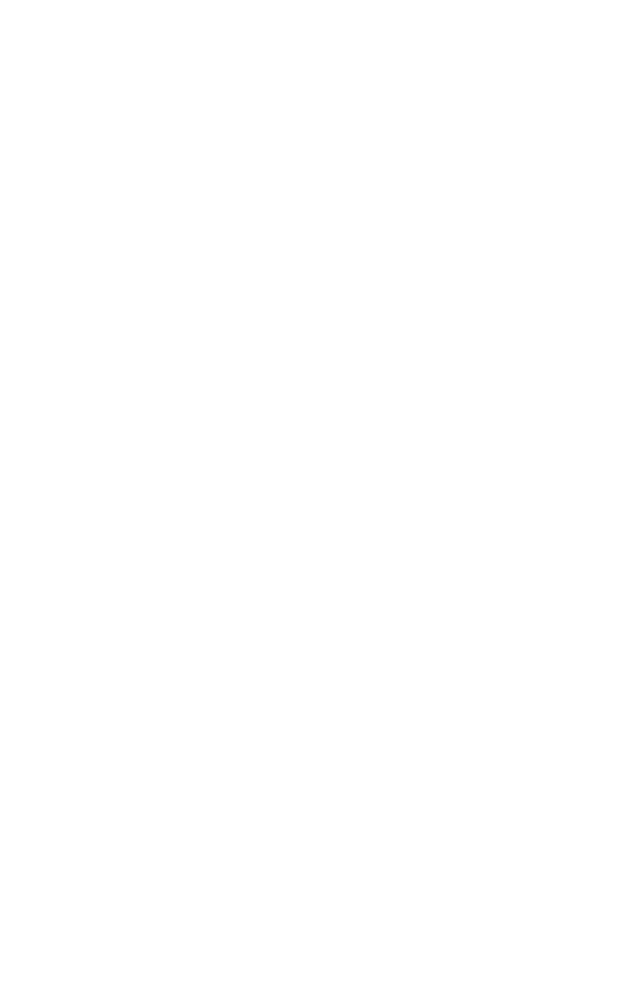
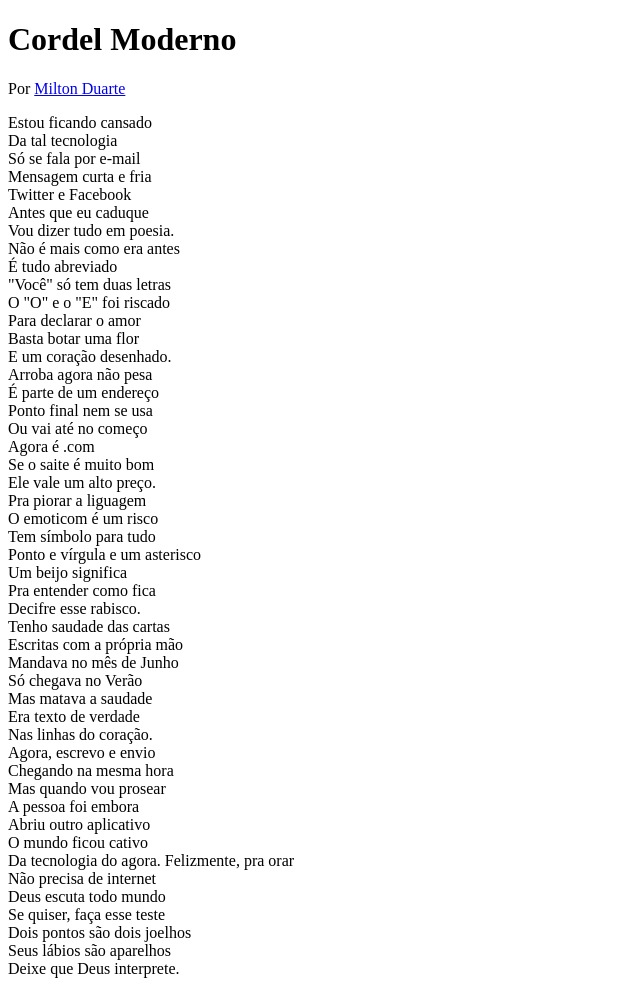
Before and after one commit to Mateusfreitas12/html-css, a plain HTML site: page desafios/d012/index.html in a window 1280 px wide. Shown: the whole page, without its empty margins (0-640 px from the left). Before the commit the page ends 800 px from the top, so only its background shows below. Drawn offline with Linux system fonts and the light colour scheme.

Commit message:
criei um novo projeto

```diff
--- /dev/null
+++ b/desafios/d012/estilo/style.css
@@ -0,0 +1 @@
+@charset "UTF-8";
--- a/desafios/d012/index.html
+++ b/desafios/d012/index.html
@@ -3,9 +3,78 @@
 <head>
     <meta charset="UTF-8">
     <meta name="viewport" content="width=device-width, initial-scale=1.0">
-    <title>Cordel</title>
+    <link rel="stylesheet" href="estilo/style.css">
+    <title>Cordel Moderno</title>
 </head>
 <body>
+    <h1>Cordel Moderno</h1>
+    <p>
+        Por <a href="https://www.recantodasletras.com.br/poesias/3186743">Milton Duarte</a>
+    </p>
 
+    <header>
+        Estou ficando cansado<br>
+        Da tal tecnologia<br>
+        Só se fala por e-mail<br>
+        Mensagem curta e fria<br>
+        Twitter e Facebook<br>
+        Antes que eu caduque<br>
+        Vou dizer tudo em poesia.
+    </header>
+
+    <header>
+        Não é mais como era antes<br>
+        É tudo abreviado<br>
+        "Você" só tem duas letras<br>
+        O "O" e o "E" foi riscado<br>
+        Para declarar o amor<br>
+        Basta botar uma flor<br>
+        E um coração desenhado.
+    </header>
+
+    <header>
+        Arroba agora não pesa<br>
+        É parte de um endereço<br>
+        Ponto final nem se usa<br>
+        Ou vai até no começo<br>
+        Agora é .com<br>
+        Se o saite é muito bom<br>
+        Ele vale um alto preço.<br>
+        Pra piorar a liguagem<br>
+        O emoticom é um risco<br>
+        Tem símbolo para tudo<br>
+        Ponto e vírgula e um asterisco<br>
+        Um beijo significa<br>
+        Pra entender como fica<br>
+        Decifre esse rabisco.
+    </header>
+
+    <header>
+        Tenho saudade das cartas<br>
+        Escritas com a própria mão<br>
+        Mandava no mês de Junho<br>
+        Só chegava no Verão<br>
+        Mas matava a saudade<br>
+        Era texto de verdade<br>
+        Nas linhas do coração.
+    </header>
+
+    <header>
+        Agora, escrevo e envio<br>
+        Chegando na mesma hora<br>
+        Mas quando vou prosear<br>
+        A pessoa foi embora<br>
+        Abriu outro aplicativo<br>
+        O mundo ficou cativo<br>
+        Da tecnologia do agora.
+
+        Felizmente, pra orar<br>
+        Não precisa de internet<br>
+        Deus escuta todo mundo<br>
+        Se quiser, faça esse teste<br>
+        Dois pontos são dois joelhos<br>
+        Seus lábios são aparelhos<br>
+        Deixe que Deus interprete.
+    </header>
 </body>
 </html>
```
